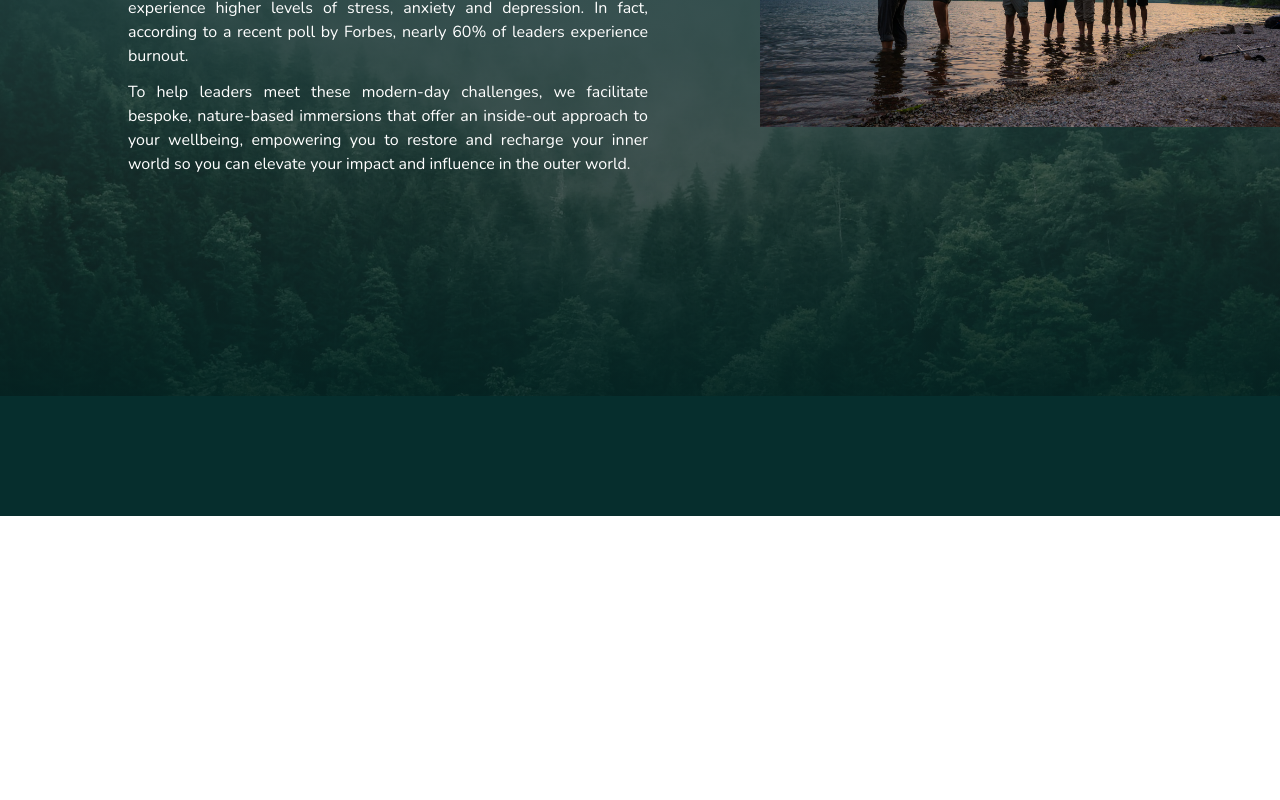
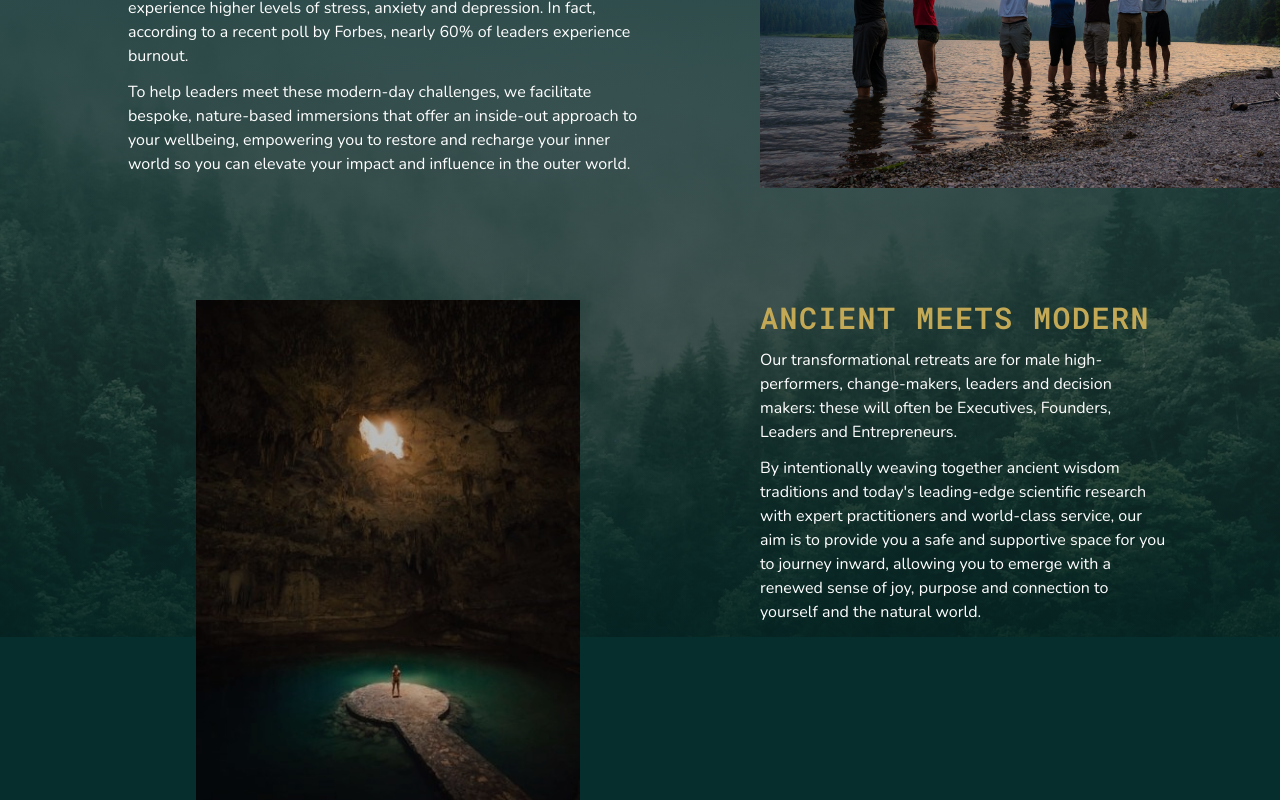
Before and after one commit to lilmithi/Elemental, a React (Create React App) app: page / in a window 1280 px wide. Shown: the part 1156-1956 px from the top of the page. Before the commit the page ends 1672 px from the top, so only its background shows below. Built offline with nearby package versions, Linux system fonts and the light colour scheme.

Commit message:
feat: Ancient section added

```diff
--- a/src/pages/Home/EmpowerSection.js
+++ b/src/pages/Home/EmpowerSection.js
@@ -2,13 +2,13 @@ import React from "react";
 
 function EmpowerSection() {
   return (
-    <section className="min-h-screen text-justify w-full grid md:grid-cols-2 pt-16 px-3 md:pl-32 md:pr-0 gap-12 md:gap-28 grid-flow-row font-Nunito relative empower">
+    <section className="min-h-screen w-full grid md:grid-cols-2 pt-16 px-3 md:pl-32 md:pr-0 gap-12 md:gap-28 grid-flow-row font-Nunito relative empower">
       <img
         src="assets/images/empower-background.jpg"
         alt="empower background"
-        className="absolute top-0 left-0 w-full h-full object-cover -z-10 brightness-50"
+        className="absolute top-0 left-0 w-full h-full object-cover object-bottom -z-10 brightness-50"
       />
-      <div className="text-white col-span-1 justify-self-center">
+      <div className="text-white col-span-2 md:col-span-1 text-justify md:text-left justify-self-center">
         <h1 className="uppercase text-[#c3a955] text-left tracking-widest text-2xl md:text-3xl font-bold font-RobotoMono">
           Restore. Recharge. Reconnect.
         </h1>
@@ -31,13 +31,57 @@ function EmpowerSection() {
           world so you can elevate your impact and influence in the outer world.
         </p>
       </div>
-      <div className="cos-span-1 justify-self-center">
+      <div className="col-span-2 md:col-span-1 justify-self-center">
         <img
           src="assets/images/restore-reconnect.jpg"
           alt="restore-reconnect pic"
-          className="object-cover object-center w-full"
+          className="object-cover w-full h-full"
           loading="lazy"
         />
+      </div>
+      <div className="md:col-span-1 col-span-2 md:pr-28 text-white text-justify md:text-left md:hidden">
+        <h1 className="uppercase text-left text-[#c3a955] tracking-wider text-2xl md:text-3xl font-bold font-RobotoMono">
+          Ancient meets modern
+        </h1>
+        <p className="my-3">
+          Our transformational retreats are for male high-performers,
+          change-makers, leaders and decision makers: these will often be
+          Executives, Founders, Leaders and Entrepreneurs.
+        </p>
+        <p className="my-3">
+          By intentionally weaving together ancient wisdom traditions and
+          today's leading-edge scientific research with expert practitioners and
+          world-class service, our aim is to provide you a safe and supportive
+          space for you to journey inward, allowing you to emerge with a renewed
+          sense of joy, purpose and connection to yourself and the natural
+          world.
+        </p>
+      </div>
+      <div className="md:col-span-1 col-span-2 justify-self-center">
+        <img
+          src="assets/images/ancient.jpg"
+          alt="ancient"
+          className="w-96 max-h-[500px] object-cover object-center brightness-75"
+          loading="lazy"
+        />
+      </div>
+      <div className="md:col-span-1 col-span-2 md:pr-28 text-white text-justify md:text-left hidden md:block">
+        <h1 className="uppercase text-left text-[#c3a955] tracking-wider text-2xl md:text-3xl font-bold font-RobotoMono">
+          Ancient meets modern
+        </h1>
+        <p className="my-3">
+          Our transformational retreats are for male high-performers,
+          change-makers, leaders and decision makers: these will often be
+          Executives, Founders, Leaders and Entrepreneurs.
+        </p>
+        <p className="my-3">
+          By intentionally weaving together ancient wisdom traditions and
+          today's leading-edge scientific research with expert practitioners and
+          world-class service, our aim is to provide you a safe and supportive
+          space for you to journey inward, allowing you to emerge with a renewed
+          sense of joy, purpose and connection to yourself and the natural
+          world.
+        </p>
       </div>
     </section>
   );
```
